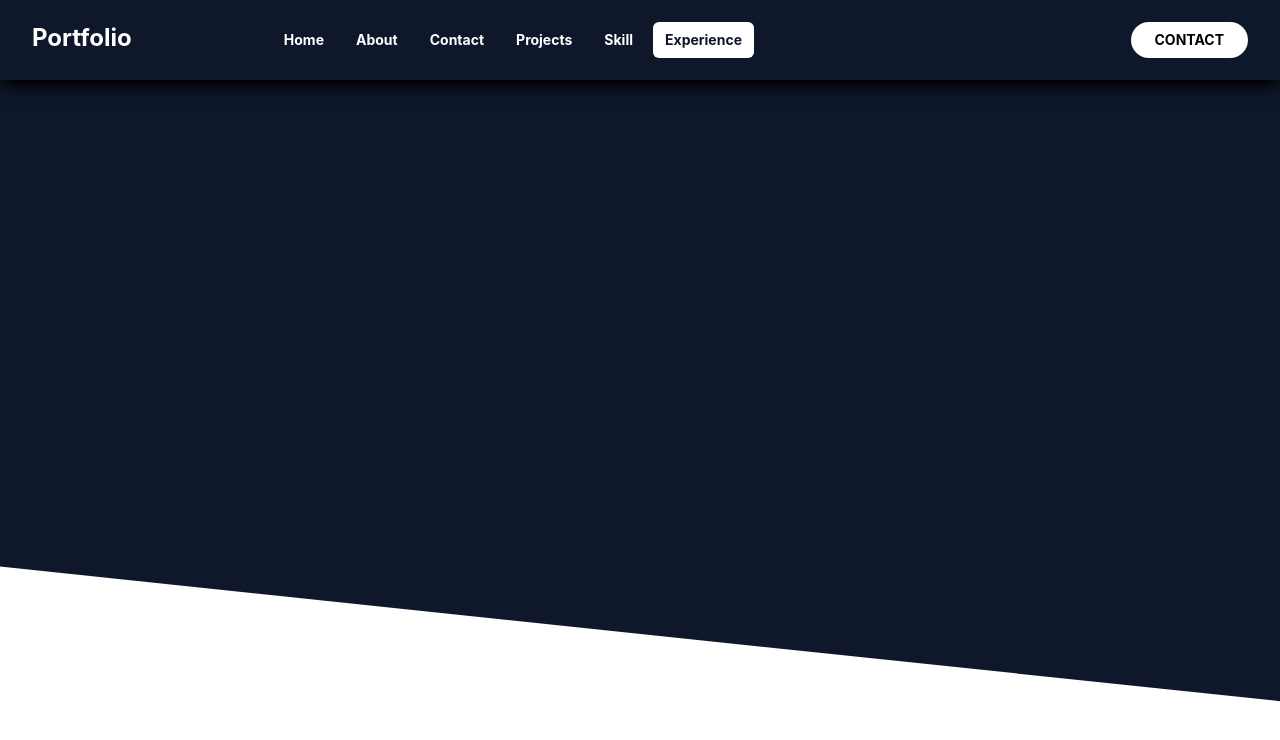
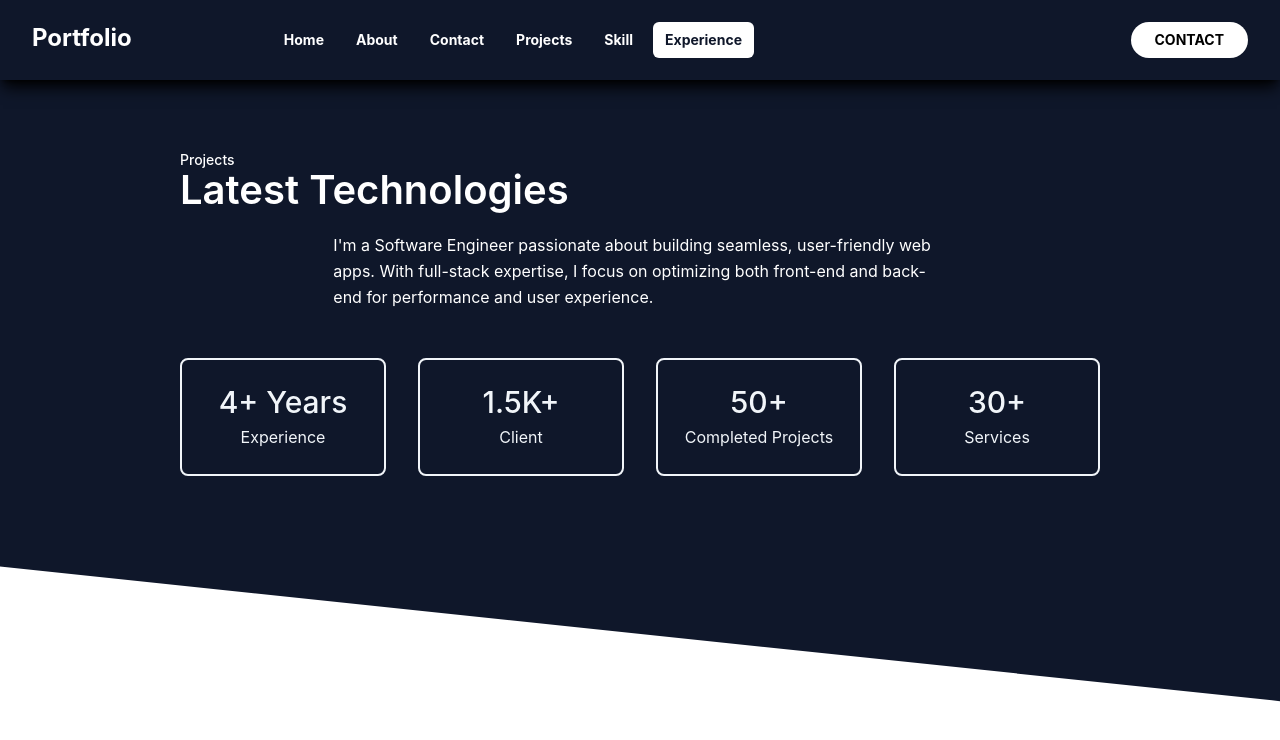
Before and after one commit to teshankalhara/Portfoli_Web_Site_React_TS, a React (Vite) app: page /experience in a window 1280 px wide. Shown: the top 740 px of the page. Built offline with nearby package versions, Linux system fonts and the light colour scheme; a web font is replaced by a local one.

Commit message:
updtd_and_changes

```diff
--- /dev/null
+++ b/src/components/experienceCard/ExperienceCard.tsx
@@ -0,0 +1,14 @@
+import ExperienceCardType from "../../types/ExperienceCardType"
+
+const ExperienceCard = ({ exp, title }: ExperienceCardType) => {
+    return (
+        <div className='p-4 md:w-1/4 sm:w-1/2 w-full text-slate-100'>
+            <div className='border-2 border-slate-100 hover:bg-slate-100 hover:text-slate-900 px-4 py-6 rounded-lg'>
+                <h2 className='title-font font-medium text-3xl hover:text-slate-900 capitalize'>{exp}</h2>
+                <p className='leading-relaxed capitalize mt-1'>{title}</p>
+            </div>
+        </div>
+    )
+}
+
+export default ExperienceCard
--- a/src/pages/experience/Experience.tsx
+++ b/src/pages/experience/Experience.tsx
@@ -1,12 +1,37 @@
 import Background from "../../components/background/Background"
+import ExperienceCard from "../../components/experienceCard/ExperienceCard"
+
+const desc = "I'm a Software Engineer passionate about building seamless, user-friendly web apps. With full-stack expertise, I focus on optimizing both front-end and back-end for performance and user experience."
+
+const experience = [
+    { exp: "4+ Years", title: "experience" },
+    { exp: "1.5K+", title: "client" },
+    { exp: "50+", title: "completed projects" },
+    { exp: "30+", title: "services" },
+]
 
 const Experience = () => {
     return (
         <>
             <Background />
-            <div id='experience' className='absolute top-0 flex lg:flex-row lg:items-center lg:justify-center w-full px-4 lg:px-40 sm:pb-24 md:pt-16 sm:pt-24 md:pb-24 md:mt-16 mt-12 z-10'>
-                <div data-aos='fade-up' className='basis-4/5 md:text-left mt-10 md:mt-0'>
-
+            <div id='experience' className='absolute top-0 flex lg:flex-row lg:items-center lg:justify-center w-full px-4 lg:px-40 sm:pb-24 md:pt-12 sm:pt-24 md:pb-24 md:mt-16 mt-12 z-10'>
+                <div className='container px-5 py-10 mx-auto'>
+                    <div className='md:pt-0 md:mt-0 mt-12 pt-52 mb-3 relative p-3 col-start-1 row-start-1 flex flex-col-reverse rounded-lg bg-gradient-to-t from-black/75 via-black/0 sm:bg-none sm:row-start-2 sm:p-0 lg:row-start-1'>
+                        <h1 data-aos='fade-up' data-aos-delay='400' className='mt-2 text-lg font-semibold text-white md:text-[40px] capitalize'>latest technologies</h1>
+                        <p data-aos='fade-up' data-aos-delay='600' className='text-sm leading-4 font-medium text-white'>Projects</p>
+                    </div>
+                    <div className='flex flex-col text-left w-full mb-12 pt-4'>
+                        <p data-aos='fade-up' data-aos-delay='400' className='lg:w-2/3 mx-auto leading-relaxed text-base text-white'>
+                            {desc}
+                        </p>
+                    </div>
+                    <div data-aos='fade-up' data-aos-delay='500' className='flex flex-wrap -m-4 text-center text-white'>
+                        {experience && experience.map((item) => {
+                            return (
+                                <ExperienceCard title={item.title} exp={item.exp} />
+                            )
+                        })}
+                    </div>
                 </div>
             </div>
         </>
--- a/src/pages/project/Project.tsx
+++ b/src/pages/project/Project.tsx
@@ -1,12 +1,33 @@
 import Background from "../../components/background/Background"
+import Pic1 from '../../assets/skills/pic1.jpg'
+import Pic2 from '../../assets/skills/pic2.jpg'
+import Pic3 from '../../assets/skills/pic3.jpg'
+
+const desc = "I'm a Software Engineer passionate about building seamless, user-friendly web apps. With full-stack expertise, I focus on optimizing both front-end and back-end for performance and user experience."
 
 const Project = () => {
     return (
         <>
             <Background />
             <div id='project' className='absolute top-0 flex lg:flex-row lg:items-center lg:justify-center w-full px-4 lg:px-40 sm:pb-24 md:pt-16 sm:pt-24 md:pb-24 md:mt-16 mt-12 z-10'>
-                <div data-aos='fade-up' className='basis-4/5 md:text-left mt-10 md:mt-0'>
-
+                <div className='max-w-4xl mx-auto grid grid-cols-1 lg:max-w-5xl lg:gap-x-20 lg:grid-cols-2'>
+                    <div className='md:pt-0 md:mt-0 mt-12 pt-52 relative p-3 col-start-1 row-start-1 flex flex-col-reverse rounded-lg bg-gradient-to-t from-black/75 via-black/0 sm:bg-none sm:row-start-2 sm:p-0 lg:row-start-1'>
+                        <h1 data-aos='fade-up' data-aos-delay='400' className='mt-2 text-lg font-semibold text-white md:text-[40px] capitalize'>latest technologies</h1>
+                        <p data-aos='fade-up' data-aos-delay='600' className='text-sm leading-4 font-medium text-white'>Projects</p>
+                    </div>
+                    <div className='grid gap-4 col-start-1 col-end-3 row-start-1 sm:mb-6 sm:grid-cols-4 lg:gap-6 lg:col-start-2 lg:row-end-6 lg:row-span-6 lg:mb-0 '>
+                        <img src={Pic1} data-aos='fade-up' data-aos-delay='700' alt="pic1" className='w-full h-60 object-cover rounded-lg sm:h-52 sm:col-span-2 lg:col-span-full' loading='lazy' />
+                        <img src={Pic2} data-aos='fade-up' data-aos-delay='500' alt="pic2" className='hidden w-full h-52 object-cover rounded-lg sm:block sm:col-span-2 md:col-span-1 lg:row-start-2 lg:col-span-2 lg:h-32' loading='lazy' />
+                        <img src={Pic3} data-aos='fade-up' data-aos-delay='500' alt="pic3" className='hidden w-full h-52 object-cover rounded-lg md:block lg:row-start-2 lg:col-span-2 lg:h-32' loading='lazy' />
+                    </div>
+                    <div className='mt-4 md:col-start-1 md:row-start-3 self-center lg:mt-2 lg:col-start-1 lg:row-start-3 lg:row-end-4'>
+                        <button data-aos='fade-up' data-aos-delay='800' type='button' className="text-slate-900 bg-white hover:bg-slate-300 font-semibold rounded-full text-sm px-5 py-2.5 text-center lg:mt-3">
+                            Explore My Projects
+                        </button>
+                    </div>
+                    <p data-aos='fade-up' data-aos-delay='500' className='mt-4 text-sm leading-6 col-start-1 sm:col-span-2 lg:mt-6 lg:row-start-4 text-white lg:col-span-1'>
+                        {desc}
+                    </p>
                 </div>
             </div>
         </>
--- /dev/null
+++ b/src/types/ExperienceCardType.tsx
@@ -0,0 +1,6 @@
+interface ExperienceCardType {
+    exp: string,
+    title: string
+}
+
+export default ExperienceCardType
```
